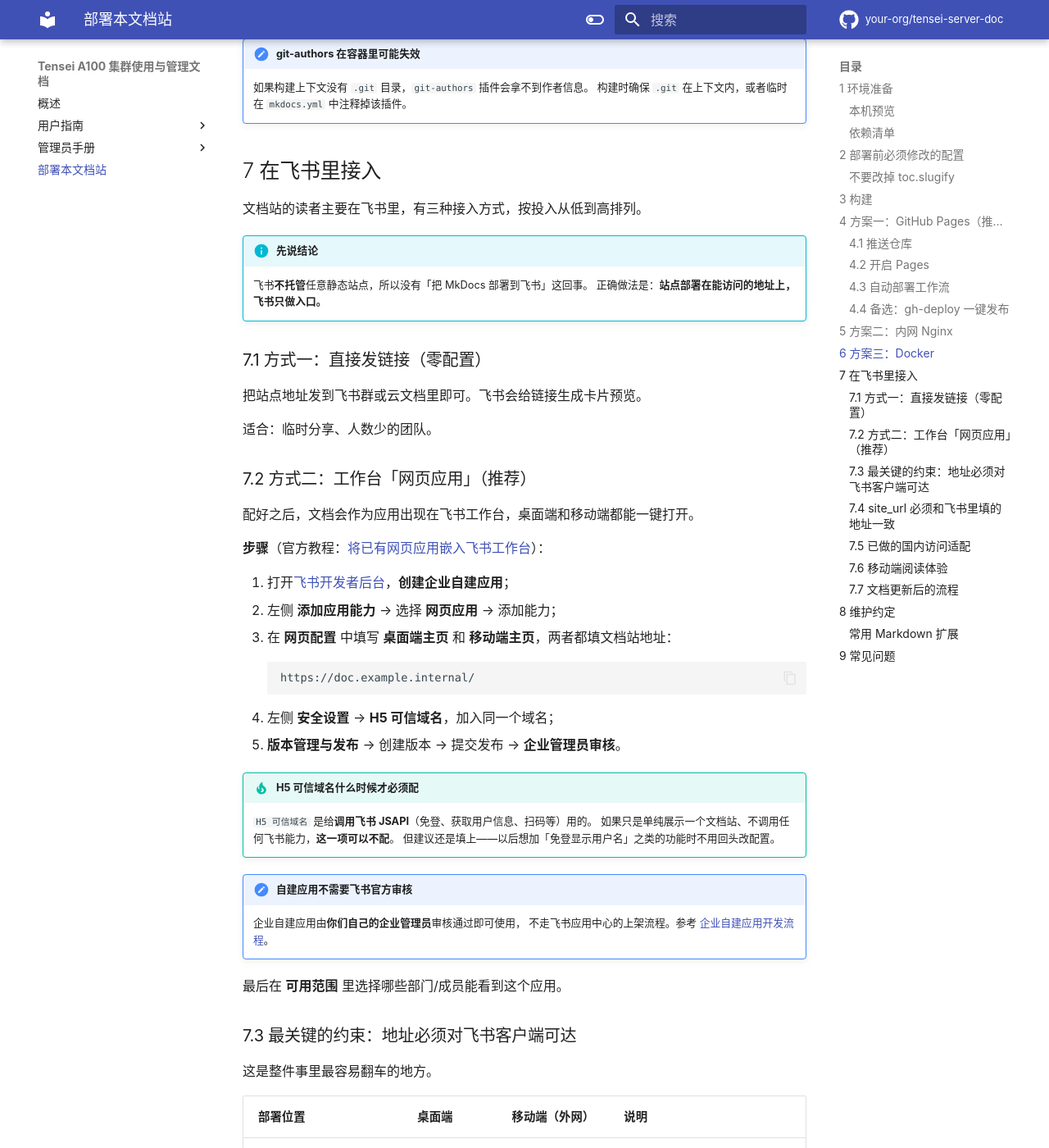
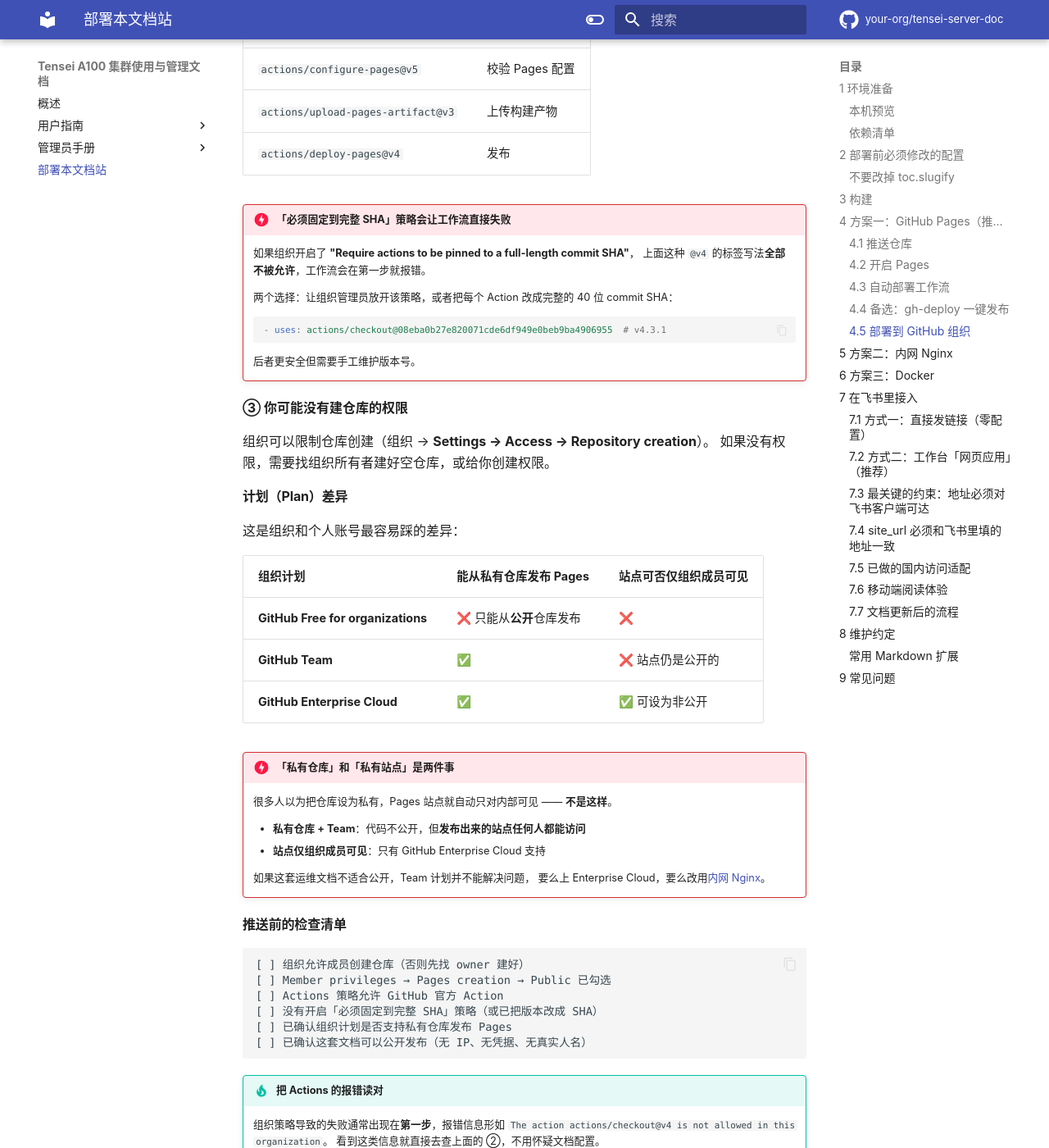
Before and after one commit to AGIMani/hpc_doc, an MkDocs documentation site: the page built from docs/deploy.md, in a window 1280 px wide and 1400 px high, scrolled down 5799 px. Shown: the whole window at 82% size. Built offline with MkDocs 1.6.1 and Material for MkDocs 9.7.7, drawn with Linux system fonts in a browser that asks for light colours; a script that is not in the unit is left out; comment, search, counter and statistics services are not loaded; some of the changed text lies outside the part shown.

Commit message:
docs: 补充 GitHub 组织账号部署说明，脚本支持组织名

````diff
--- a/docs/deploy.md
+++ b/docs/deploy.md
@@ -211,6 +211,104 @@ mkdocs gh-deploy --force
 !!! warning "两种方式不要同时用"
     `gh-deploy` 和 Actions 都会写 Pages，混用会互相覆盖。
     选了 Actions（Source = GitHub Actions）就不要再跑 `gh-deploy`。
+
+### 4.5 部署到 GitHub 组织
+
+把文档放到**组织（Organization）**而不是个人账号下，步骤基本一样，
+URL 规则也一样（`https://<组织名>.github.io/<仓库名>/`），
+但有**三处组织级设置会直接导致失败**，必须先确认。
+
+#### 命令上的唯一区别
+
+把账号名换成组织名即可：
+
+```bash
+./scripts/deploy-github-pages.sh my-lab tensei-server-doc
+```
+
+!!! note "组织专用站点仓库"
+    如果希望站点在 `https://my-lab.github.io/` 根路径，仓库必须叫
+    `my-lab.github.io`（与组织同名）。**一个账号只能有一个**这样的仓库。
+
+#### 三个可能卡住你的组织设置
+
+**① 组织可能禁止成员发布 Pages**
+
+组织所有者可以整体关闭 Pages 发布。
+
+* 检查路径：组织 → **Settings → Access → Member privileges → Pages creation**
+* 如果 "Public" 没有被勾选，**没有人能发布公开 Pages 站点**
+
+!!! warning "未发布 ≠ 取消发布"
+    官方说明：禁止发布后，**已经发布的站点会保持发布状态**，
+    需要手动去取消发布。所以"关了开关"不等于"站点下线了"。
+
+**② 组织可能限制了 Actions 能运行的 Action**
+
+* 检查路径：组织 → **Settings → Actions → General → Policies**
+
+如果策略是 **"Allow select actions"**，要确保允许了 **GitHub 创建的操作**
+（`actions` 和 `github` 两个组织）。我们的工作流用的全是 GitHub 官方 Action：
+
+| Action | 用途 |
+|---|---|
+| `actions/checkout@v4` | 检出代码 |
+| `actions/setup-python@v5` | 准备 Python |
+| `actions/configure-pages@v5` | 校验 Pages 配置 |
+| `actions/upload-pages-artifact@v3` | 上传构建产物 |
+| `actions/deploy-pages@v4` | 发布 |
+
+!!! danger "「必须固定到完整 SHA」策略会让工作流直接失败"
+    如果组织开启了 **"Require actions to be pinned to a full-length commit SHA"**，
+    上面这种 `@v4` 的标签写法**全部不被允许**，工作流会在第一步就报错。
+
+    两个选择：让组织管理员放开该策略，或者把每个 Action 改成完整的 40 位 commit SHA：
+
+    ```yaml
+    - uses: actions/checkout@08eba0b27e820071cde6df949e0beb9ba4906955  # v4.3.1
+    ```
+
+    后者更安全但需要手工维护版本号。
+
+**③ 你可能没有建仓库的权限**
+
+组织可以限制仓库创建（组织 → **Settings → Access → Repository creation**）。
+如果没有权限，需要找组织所有者建好空仓库，或给你创建权限。
+
+#### 计划（Plan）差异
+
+这是组织和个人账号最容易踩的差异：
+
+| 组织计划 | 能从私有仓库发布 Pages | 站点可否仅组织成员可见 |
+|---|---|---|
+| **GitHub Free for organizations** | ❌ 只能从**公开**仓库发布 | ❌ |
+| **GitHub Team** | ✅ | ❌ 站点仍是公开的 |
+| **GitHub Enterprise Cloud** | ✅ | ✅ 可设为非公开 |
+
+!!! danger "「私有仓库」和「私有站点」是两件事"
+    很多人以为把仓库设为私有，Pages 站点就自动只对内部可见 —— **不是这样**。
+
+    * **私有仓库 + Team**：代码不公开，但**发布出来的站点任何人都能访问**
+    * **站点仅组织成员可见**：只有 GitHub Enterprise Cloud 支持
+
+    如果这套运维文档不适合公开，Team 计划并不能解决问题，
+    要么上 Enterprise Cloud，要么改用[内网 Nginx](#5-方案二内网-nginx)。
+
+#### 推送前的检查清单
+
+```text
+[ ] 组织允许成员创建仓库（否则先找 owner 建好）
+[ ] Member privileges → Pages creation → Public 已勾选
+[ ] Actions 策略允许 GitHub 官方 Action
+[ ] 没有开启「必须固定到完整 SHA」策略（或已把版本改成 SHA）
+[ ] 已确认组织计划是否支持私有仓库发布 Pages
+[ ] 已确认这套文档可以公开发布（无 IP、无凭据、无真实人名）
+```
+
+!!! tip "把 Actions 的报错读对"
+    组织策略导致的失败通常出现在**第一步**，报错信息形如
+    `The action actions/checkout@v4 is not allowed in this organization`。
+    看到这类信息就直接去查上面的 ②，不用怀疑文档配置。
 
 ## 5 方案二：内网 Nginx
 
````
Also changed, not shown: README.md (+8 -2 lines), 1 other file.
